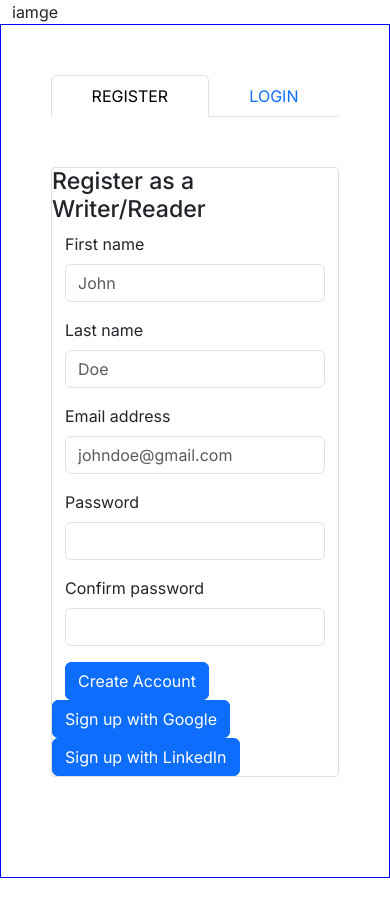
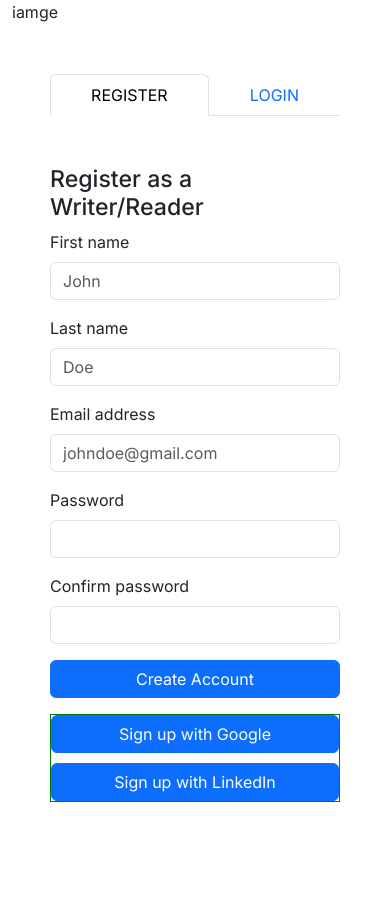
Before and after one commit to DanielRomeo/EconJournalEntry, a Next.js app in the folder frontend/: page /signin in a window 390 px wide. Before the commit the page ends 878 px from the top, so only its background shows below. Built offline with nearby package versions, Linux system fonts and the light colour scheme.

Commit message:
signin/sigup page is now responsive

```diff
--- a/frontend/src/app/_styles/SigninPage/MainTabComponent.module.scss
+++ b/frontend/src/app/_styles/SigninPage/MainTabComponent.module.scss
@@ -1,5 +1,9 @@
-.container{
-    // background-color: green;
-    border: 1px solid blue;
-    padding: 50px;
+.mainCol{
+    // border: 1px solid tan;
+    height: 100vh;
+    .container{
+        // background-color: green;
+        // border: 1px solid blue;
+        padding: 50px;
+    }
 }
--- a/frontend/src/app/_styles/SigninPage/SignupComponent.module.scss
+++ b/frontend/src/app/_styles/SigninPage/SignupComponent.module.scss
@@ -2,82 +2,30 @@
     display: flex;
     flex-direction: column;
     align-items: center;
-    // padding: 20px;
-    border: 1px solid #ddd;
     border-radius: 4px;
-    // width: 400px;
     margin: 50px auto;
 
+    // background-color: green;
+    .createButton{
+      width: inherit;
+    }
 
-    // background-color: green;
+    .SocialButtonsRow{
+      // background-color: green;
+      border: 1px solid green;
+      width: 100%;
 
-  }
+      .Col{
+        border: 1px solid red;
+        width: 100%;
+      }
+      .GoogleButton{
+        width: 100%;
+        margin-bottom: 10px;
+      }
+      .LinkedinButton{
+        width: 100%;
+      }
 
-  .header {
-    display: flex;
-    justify-content: space-between;
-    margin-bottom: 20px;
-  }
-
-  .register-text,
-  .login-text {
-    font-weight: bold;
-    font-size: 20px;
-  }
-
-  .title {
-    font-size: 18px;
-    margin-bottom: 10px;
-  }
-
-  .name-inputs,
-  .email-input,
-  .password-inputs {
-    display: flex;
-    flex-direction: column;
-    margin-bottom: 15px;
-  }
-
-  .name-inputs label,
-  .email-input label,
-  .password-inputs label {
-    margin-bottom: 5px;
-  }
-
-  .writer-radio {
-    margin-bottom: 15px;
-  }
-
-  .buttons {
-    display: flex;
-    flex-direction: column;
-    align-items: center;
-  }
-
-  .buttons button {
-    padding: 10px 20px;
-    border: 1px solid #ddd;
-    border-radius: 4px;
-    margin-bottom: 10px;
-    cursor: pointer;
-  }
-
-  .create-account {
-    background-color: #4CAF50;
-    color: white;
-  }
-
-  .google-signup,
-  .linkedin-signup {
-    display: flex;
-    align-items: center;
-    background-color: #fff;
-    color: #000;
-  }
-
-  .google-signup img,
-  .linkedin-signup img {
-    width: 20px;
-    height: 20px;
-    margin-right: 10px;
-  }
+    }
+}
--- a/frontend/src/app/signin/_mainTabComponent.tsx
+++ b/frontend/src/app/signin/_mainTabComponent.tsx
@@ -9,7 +9,7 @@ import SigninComponent from "./_signinComponent";
 const MainComponent = ()=>{
 
     return (
-        <Col lg="6" md="6" sm="12">
+        <Col className={`${Styles.mainCol}`} lg="6" md="6" sm="12">
             <Container className={`${Styles.container}`}>
                 <Tabs
                     defaultActiveKey="register"
--- a/frontend/src/app/signin/_signupComponent.tsx
+++ b/frontend/src/app/signin/_signupComponent.tsx
@@ -6,7 +6,6 @@ import Styles from "../_styles/SigninPage/SignupComponent.module.scss"
 const SignupComponent: React.FC = () => {
 
   return (
-    <div>
         <div className={`${Styles.mainContainer}`}>
 
             <Row className=''>
@@ -15,17 +14,24 @@ const SignupComponent: React.FC = () => {
 
 
             <Form>
+                <Row>
+                    <Col lg="6" md="6" sm="12">
                         <FormGroup className="mb-3">
                             <Form.Label htmlFor="firstName">First name</Form.Label>
                             <input className={`form-control`} type="text" id="firstName" placeholder="John" />
                         </FormGroup>
+                    </Col>
 
+                    <Col lg="6" md="6" sm="12">
                         <FormGroup className="mb-3">
                             <Form.Label htmlFor="lastName">Last name</Form.Label>
                             <input className={`form-control`} type="text" id="lastName" placeholder="Doe" />
                         </FormGroup>
+                    </Col>
 
+                </Row>
 
+                <Row>
                     <FormGroup className="mb-3">
                         <Form.Label htmlFor="email">Email address</Form.Label>
                         <input className={`form-control`} type="email" id="email" placeholder="johndoe@gmail.com" />
@@ -38,28 +44,40 @@ const SignupComponent: React.FC = () => {
                     <input className={`form-control`} type="password" id="password" />
 
                     </FormGroup>
+
                     <FormGroup className="mb-3">
                     <Form.Label htmlFor="confirmPassword">Confirm password</Form.Label>
                     <input className={`form-control`} type="password" id="confirmPassword" />
 
                     </FormGroup>
-                <Button variant="primary" type="submit">
+
+                    <FormGroup className="mb-3">
+                        <Button className={`${Styles.createButton}`} variant="primary" type="submit">
                         Create Account
                         </Button>
+                    </FormGroup>
+
+                </Row>
+
+
             </Form>
 
-
-            <div className="social-signup">
-                <Button variant="primary" className="google-signup">
-
+            <Row className={`${Styles.SocialButtonsRow}`}>
+                {/* <Col className={`${Styles.Col}`} lg="12" md="12" sm="12"> */}
+                    <Button variant="primary" className={`${Styles.GoogleButton}`}>
                     Sign up with Google
                     </Button>
-                <Button variant="primary   " className="linkedin-signup">
+                {/* </Col> */}
 
+                {/* <Col lg="12" md="12" sm="12"> */}
+                    <Button variant="primary" className={`${Styles.LinkedinButton}`}>
                     Sign up with LinkedIn
                     </Button>
-            </div>
-            </div>
+                {/* </Col> */}
+
+
+            </Row>
+
         </div>
 
 
```
Lines whose indentation alone changed are shown as unchanged.
